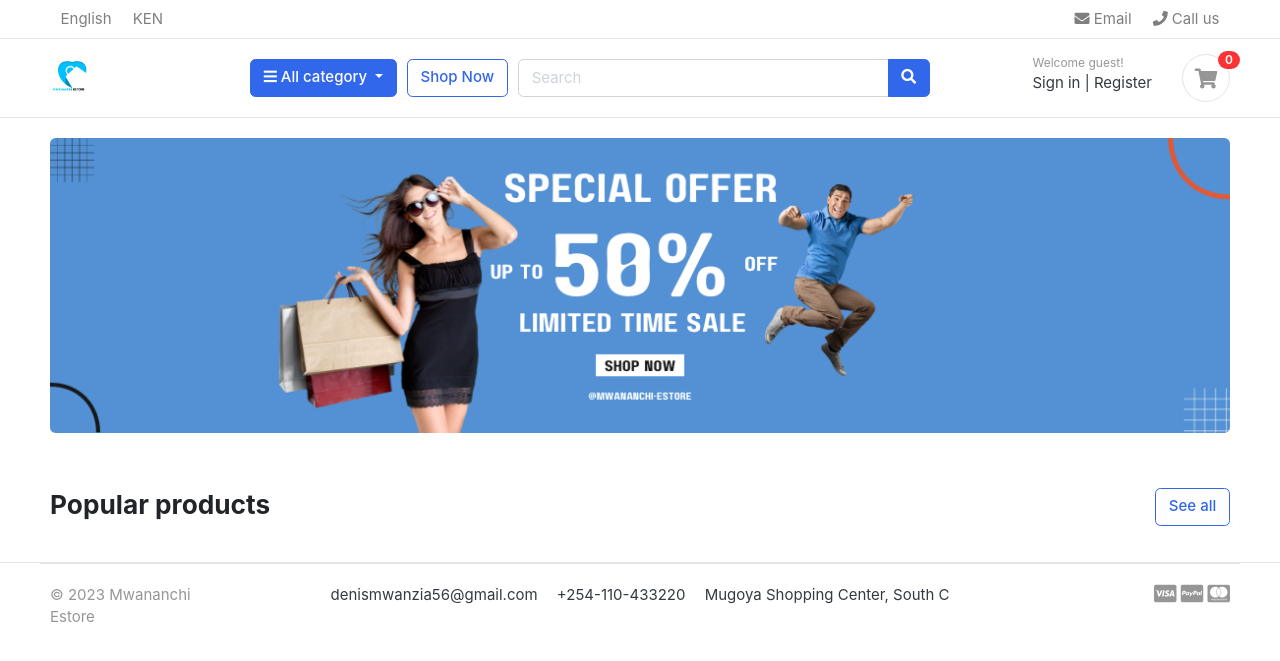
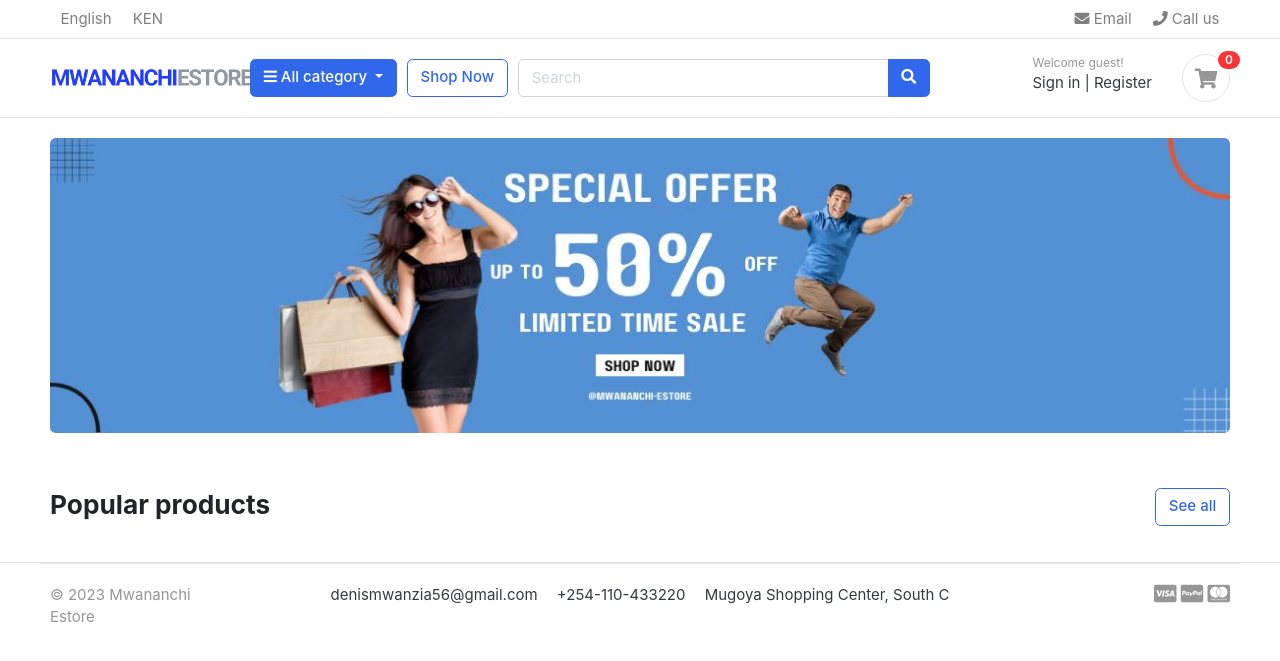
Before and after one commit to Denis-Mwanzia/Mwananchi_Estore, a Django app: page / in a window 1280 px wide. Shown: the top 661 px of the page. Run offline with Django 3.2, Linux system fonts and the light colour scheme; data that the repository does not hold is empty; some libraries are stand-ins or nearby versions; some web fonts are replaced.

Commit message:
added logo and banner for the ecommerce app

```diff
--- a/templates/home.html
+++ b/templates/home.html
@@ -3,7 +3,7 @@
 <section class="section-intro padding-y-sm">
   <div class="container">
     <div class="intro-banner-wrap">
-      <img src="{% static 'images/banners/banner.png' alt = 'Banner' %}" class="img-fluid rounded" />
+      <img src="{% static 'images/banners/banner.jpg' alt = 'Banner' %}" class="img-fluid rounded" />
     </div>
   </div>
   <!-- container //  -->
--- a/templates/includes/navbar.html
+++ b/templates/includes/navbar.html
@@ -46,7 +46,7 @@
       <div class="row align-items-center">
         <div class="col-lg-2 col-md-3 col-6">
           <a href="{% url "home" %}" class="brand-wrap">
-            <img class="logo" src="{% static './images/lLogo.png' %}" />
+            <img class="logo" src="{% static './images/logo.png' %}" />
           </a>
           <!-- brand-wrap.// -->
         </div>
```
Also changed, not shown: Mwananchi_Estore/static/images/Mwananchi-Logo.png (deleted), Mwananchi_Estore/static/images/banners/banner.jpg (added), Mwananchi_Estore/static/images/lLogo.png (deleted), Mwananchi_Estore/static/images/logo.png (added), static/images/Mwananchi-Logo.png (deleted), static/images/banners/banner.jpg (added), static/images/banners/banner.png (deleted).
